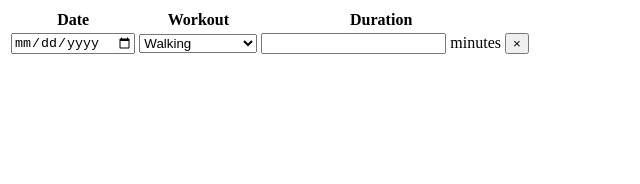
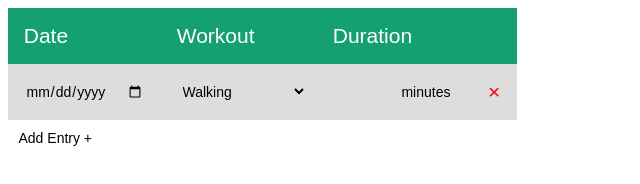
Before and after one commit to Naftaliev/workout-tracker, a website: page src/index.html in a window 1280 px wide. Shown: the whole page, without its empty margins (0-640 px from the left). Drawn offline with Linux system fonts and the light colour scheme.

Commit message:
styles in progress

```diff
--- a/package.json
+++ b/package.json
@@ -5,6 +5,7 @@
   "main": "./src/index.js",
   "scripts": {
     "start": "cross-env NODE_ENV=development webpack-dev-server --open --inline",
+    "dev": "cross-env NODE_ENV=development webpack-dev-server --inline",
     "build": "rm -rf build && cross-env NODE_ENV=production webpack --progress"
   },
   "keywords": [],
--- a/src/css/main.css
+++ b/src/css/main.css
@@ -0,0 +1,65 @@
+.tracker {
+    font-size: 14px;
+    border-collapse: collapse;
+}
+
+.tracker, .tracker * {
+    font-family: sans-serif;
+}
+
+.tracker th {
+    font-size: 1.5em;
+    text-align: left;
+    font-weight: normal;
+    color: #FFFFFF;
+    background: #15a071;
+}
+
+.tracker th,
+.tracker td {
+    padding: 0.75em;
+}
+
+.tracker__entries .tracker__row {
+    background: #eeeeee;
+}
+
+.tracker__entries .tracker__row:nth-child(odd) {
+    background:  #dddddd;
+}
+
+.tracker__date,
+.tracker__workout,
+.tracker__duration {
+    display: inline-block;
+    box-sizing: border-box;
+    font-size: 1em;
+    height: 2.5em;
+    padding: 0 0.5em 0;
+    border: none;
+    outline: none;
+    background: none;
+}
+
+.tracker__duration {
+    width: 5em;
+    text-align: right;;
+}
+
+.tracker__button {
+    display: flex;
+    align-items: center;
+    justify-content: center;
+    background: none;
+    border: none;
+    border-radius: 50%;
+    outline: none;
+    color: red;
+    font-size: 1.5em;
+    margin-left: 0.5em;
+    cursor: pointer;
+}
+
+.tracker__button:hover {
+    background: rgba(0, 0, 0, 0.1)
+}
--- a/src/index.html
+++ b/src/index.html
@@ -19,7 +19,7 @@
                     <th></th>
                 </tr>
             </thead>
-            <tbody class="entries">
+            <tbody class="tracker__entries">
                 <tr class="tracker__row tracker__row--add">
                     <td>
                         <input type="date" name="" class="tracker__date">
@@ -45,6 +45,9 @@
             </tbody>
             <tbody>
                 <tr class="tracker__row tracker__row--add"></tr>
+                <td colspan="4">
+                    <span class="tracker__add">Add Entry &plus;</span>
+                </td>
             </tbody>
         </table>
     </div>
```
